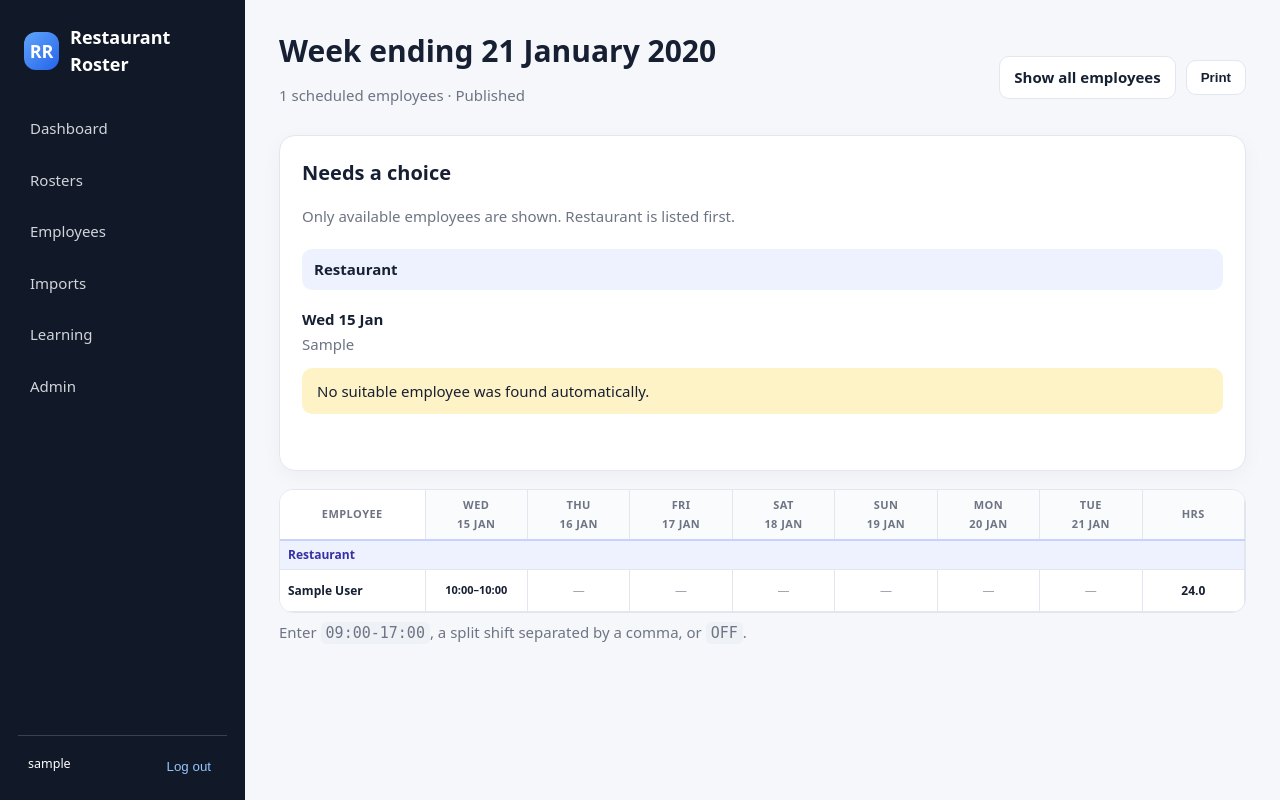
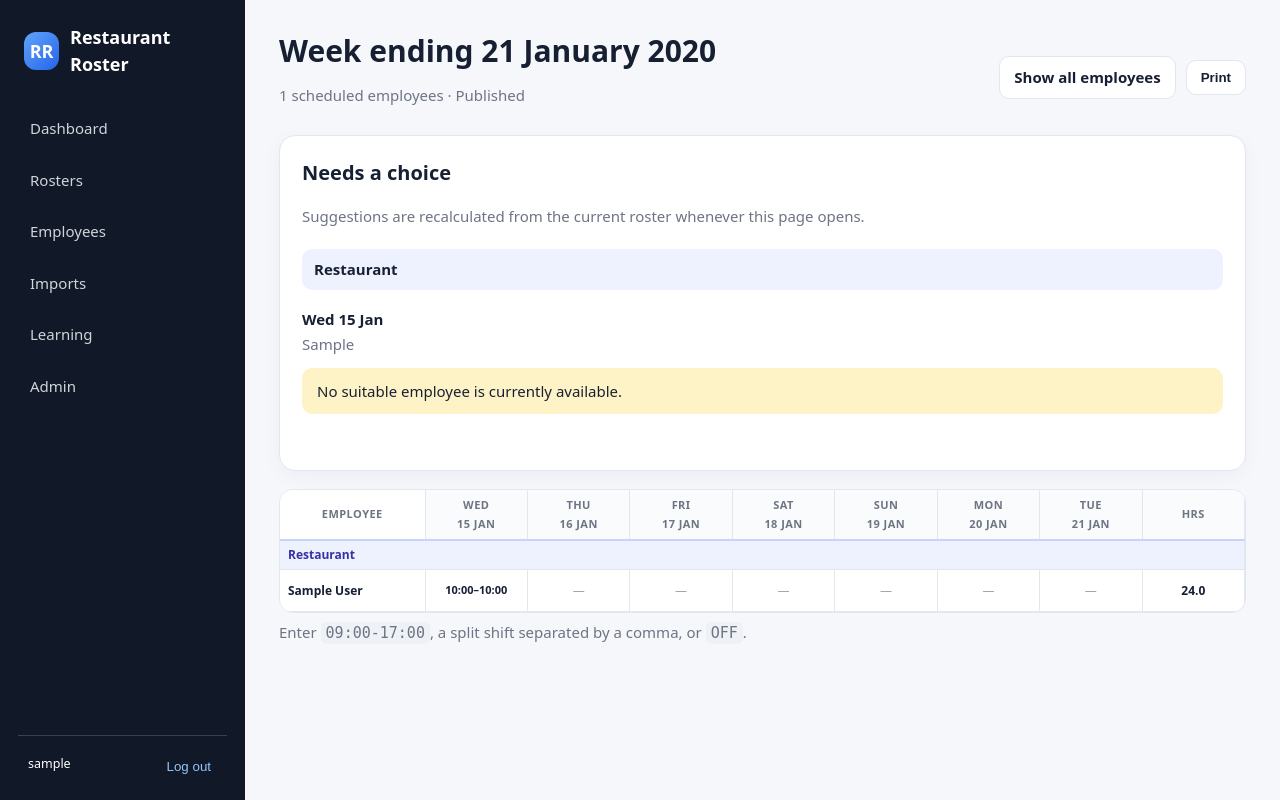
Before and after one commit to youngroger64/resteraunt-roster, a Django app: page /rosters/1/ in a window 1280 px wide. Run offline with Django 4.2, Linux system fonts and the light colour scheme; a user stored in the database is signed in; tables that the repository leaves empty hold one stand-in row (values such as "Sample post"); data that the repository does not hold is empty.

Commit message:
Add files via upload

```diff
--- a/apps/roster/views.py
+++ b/apps/roster/views.py
@@ -7,7 +7,7 @@ from django.shortcuts import get_object_or_404, redirect, render
 from apps.employees.models import Department, Employee
 from .forms import GeneratePatternRosterForm, RosterWeekForm
 from .models import EmployeePattern, OpenShift, RosterPurpose, RosterStatus, RosterWeek, Shift, StaffingPattern
-from .services.generator import candidate_availability, copy_roster, generate_business_roster, parse_signature
+from .services.generator import candidate_availability, copy_roster, generate_business_roster, parse_signature, rank_candidates
 from .services.learner import learn_patterns
 from .services.publisher import publish_roster
 
@@ -81,7 +81,6 @@ def generate_pattern_roster(request):
             roster = existing
             roster.shifts.all().delete()
             roster.open_shifts.all().delete()
-            request.session.pop(f"open_suggestions_{roster.pk}", None)
             request.session.pop(f"unresolved_{roster.pk}", None)
         else:
             roster = RosterWeek.objects.create(
@@ -99,9 +98,6 @@ def generate_pattern_roster(request):
             roster,
             uncertain_threshold=threshold,
         )
-        request.session[f"open_suggestions_{roster.pk}"] = result[
-            "suggestions"
-        ]
 
         if existing:
             messages.success(
@@ -156,38 +152,56 @@ def roster_detail(request, pk):
         )
     ).order_by("area_order", "first_name", "last_name")
 
-    open_suggestions = request.session.get(
-        f"open_suggestions_{roster.pk}",
-        [],
+    patterns = list(
+        EmployeePattern.objects.select_related("employee")
     )
 
-    suggestion_map = {
-        item.get("open_shift_id"): item
-        for item in open_suggestions
-    }
+    current_hours = {}
+    current_days = {}
+    employee_days = set()
+    for shift in shifts:
+        current_hours[shift.employee_id] = (
+            current_hours.get(shift.employee_id, 0.0)
+            + shift.duration_hours
+        )
+        employee_days.add((shift.employee_id, shift.date))
+
+    for employee_id, shift_date in employee_days:
+        current_days[employee_id] = current_days.get(employee_id, 0) + 1
 
     open_choice_groups = {
         Department.RESTAURANT: [],
         Department.BAR: [],
     }
 
-    all_active_employees = list(
-        Employee.objects.filter(is_active=True).order_by(
-            "first_name",
-            "last_name",
-        )
-    )
-
     for open_shift in roster.open_shifts.all():
-        suggestion = suggestion_map.get(open_shift.pk, {})
-        available_ids = set(
-            suggestion.get("available_employee_ids", [])
+        ranked = rank_candidates(
+            roster=roster,
+            patterns=patterns,
+            weekday=open_shift.date.weekday(),
+            department=open_shift.department,
+            signature=(
+                open_shift.source_signature
+                or open_shift.display_time.replace("–", "-")
+            ),
+            current_hours=current_hours,
+            current_days=current_days,
+            shift_date=open_shift.date,
         )
 
+        top_choices = [
+            {
+                "employee_id": item["pattern"].employee_id,
+                "name": item["pattern"].employee.full_name,
+                "reasons": item["reasons"],
+                "possible_split": item["possible_split"],
+            }
+            for item in ranked[:5]
+        ]
+
         other_available = [
-            employee
-            for employee in all_active_employees
-            if employee.pk in available_ids
+            item["pattern"].employee
+            for item in ranked[5:]
         ]
 
         open_choice_groups.setdefault(
@@ -196,7 +210,7 @@ def roster_detail(request, pk):
         ).append(
             {
                 "shift": open_shift,
-                "suggestion": suggestion,
+                "choices": top_choices,
                 "other_available": other_available,
             }
         )
@@ -256,7 +270,6 @@ def roster_detail(request, pk):
             "departments": Department.choices,
             "unresolved_count": len(unresolved),
             "open_shift_groups": open_shift_groups,
-            "open_suggestions": open_suggestions,
             "show_all": show_all,
             "scheduled_employee_count": len(scheduled_employee_ids),
         },
@@ -494,16 +507,12 @@ def roster_regenerate(request, pk):
 
     roster.shifts.all().delete()
     roster.open_shifts.all().delete()
-    request.session.pop(f"open_suggestions_{roster.pk}", None)
     request.session.pop(f"unresolved_{roster.pk}", None)
 
     result = generate_business_roster(
         roster,
         uncertain_threshold=75,
     )
-    request.session[f"open_suggestions_{roster.pk}"] = result[
-        "suggestions"
-    ]
 
     messages.success(
         request,
--- a/templates/roster/detail.html
+++ b/templates/roster/detail.html
@@ -53,73 +53,28 @@
 {% if open_shift_groups %}
 <section class="card open-shifts-card print-hide">
   <h2>Needs a choice</h2>
-  <p class="muted">
-    Only available employees are shown. Restaurant is listed first.
-  </p>
-
+  <p class="muted">Suggestions are recalculated from the current roster whenever this page opens.</p>
   {% for group in open_shift_groups %}
     {% if group.items %}
     <div class="choice-department">
       <h3>{{ group.label }}</h3>
-
       {% for item in group.items %}
       <article class="open-choice">
-        <header class="open-choice-header">
-          <div>
-            <strong>{{ item.shift.date|date:"D d M" }}</strong>
-            <span>{{ item.shift.source_signature }}</span>
-          </div>
-        </header>
-
-        {% if item.suggestion.choices %}
+        <header class="open-choice-header"><div><strong>{{ item.shift.date|date:"D d M" }}</strong><span>{{ item.shift.source_signature }}</span></div></header>
+        {% if item.choices %}
         <div class="ranked-candidates">
-          {% for choice in item.suggestion.choices %}
+          {% for choice in item.choices %}
           <div class="candidate-card">
             <div class="candidate-rank">{{ forloop.counter }}</div>
-            <div class="candidate-copy">
-              <strong>{{ choice.name }}</strong>
-              {% if choice.reasons %}
-              <ul class="candidate-reasons">
-                {% for reason in choice.reasons %}
-                <li>{{ reason }}</li>
-                {% endfor %}
-              </ul>
-              {% endif %}
-            </div>
-            <form method="post"
-                  action="{% url 'roster:assign_suggested_employee' roster.pk item.shift.pk choice.employee_id %}">
-              {% csrf_token %}
-              <button class="btn {% if forloop.first %}primary{% endif %}">
-                Use
-              </button>
-            </form>
+            <div class="candidate-copy"><strong>{{ choice.name }}</strong>{% if choice.reasons %}<ul class="candidate-reasons">{% for reason in choice.reasons %}<li>{{ reason }}</li>{% endfor %}</ul>{% endif %}</div>
+            <form method="post" action="{% url 'roster:assign_suggested_employee' roster.pk item.shift.pk choice.employee_id %}">{% csrf_token %}<button class="btn {% if forloop.first %}primary{% endif %}">Use</button></form>
           </div>
           {% endfor %}
         </div>
-        {% else %}
-        <div class="alert warning">
-          No suitable employee was found automatically.
-        </div>
-        {% endif %}
-
+        {% else %}<div class="alert warning">No suitable employee is currently available.</div>{% endif %}
         {% if item.other_available %}
-        <details class="other-employees">
-          <summary>
-            Other available employees ({{ item.other_available|length }})
-          </summary>
-          <form method="post"
-                action="{% url 'roster:assign_open_shift' roster.pk item.shift.pk %}">
-            {% csrf_token %}
-            <select name="employee_id" required>
-              <option value="">Choose employee</option>
-              {% for employee in item.other_available %}
-              <option value="{{ employee.pk }}">
-                {{ employee.full_name }}
-              </option>
-              {% endfor %}
-            </select>
-            <button class="btn">Assign</button>
-          </form>
+        <details class="other-employees"><summary>Other available employees ({{ item.other_available|length }})</summary>
+          <form method="post" action="{% url 'roster:assign_open_shift' roster.pk item.shift.pk %}">{% csrf_token %}<select name="employee_id" required><option value="">Choose employee</option>{% for employee in item.other_available %}<option value="{{ employee.pk }}">{{ employee.full_name }}</option>{% endfor %}</select><button class="btn">Assign</button></form>
         </details>
         {% endif %}
       </article>
```
Also changed, not shown: CHANGELOG.md.
